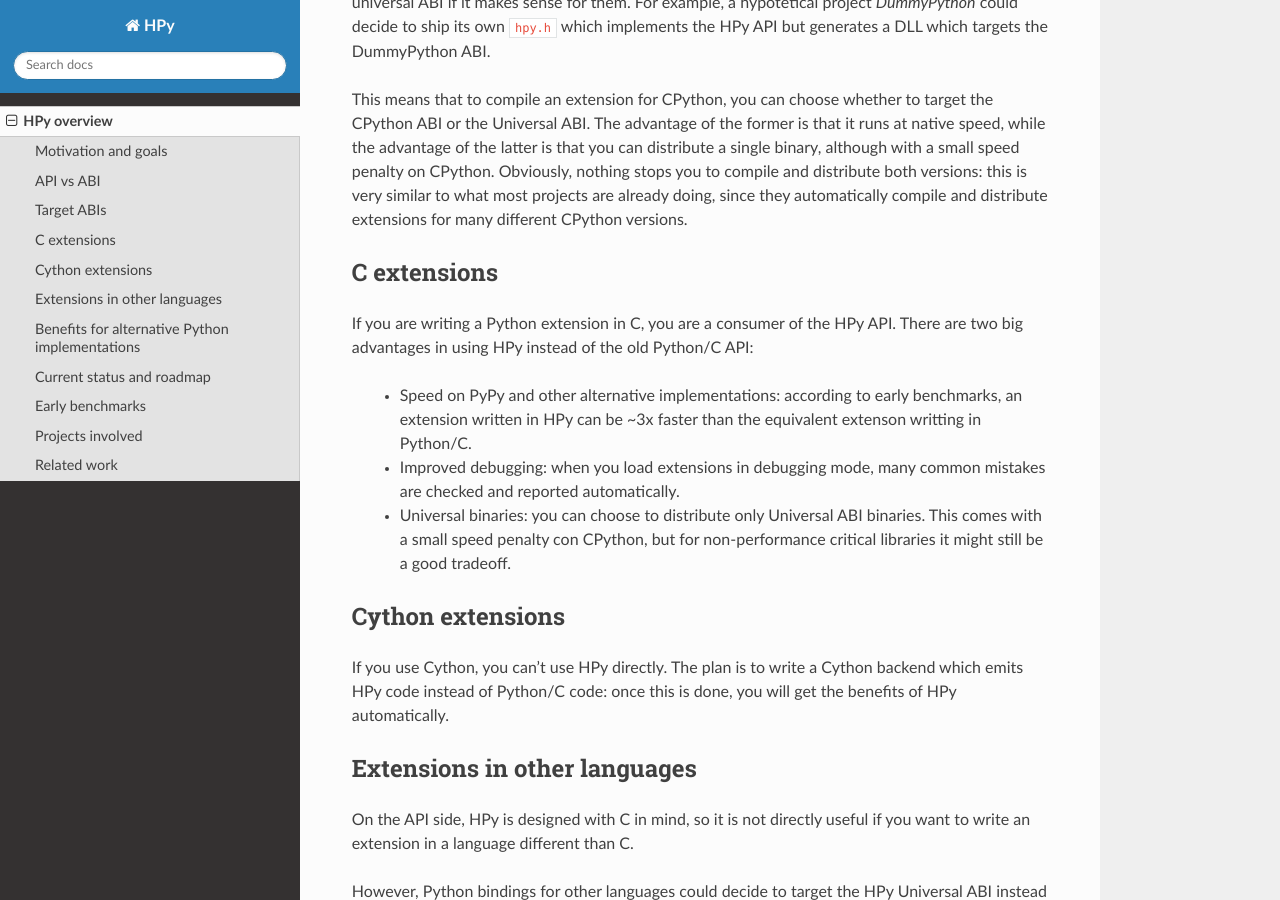
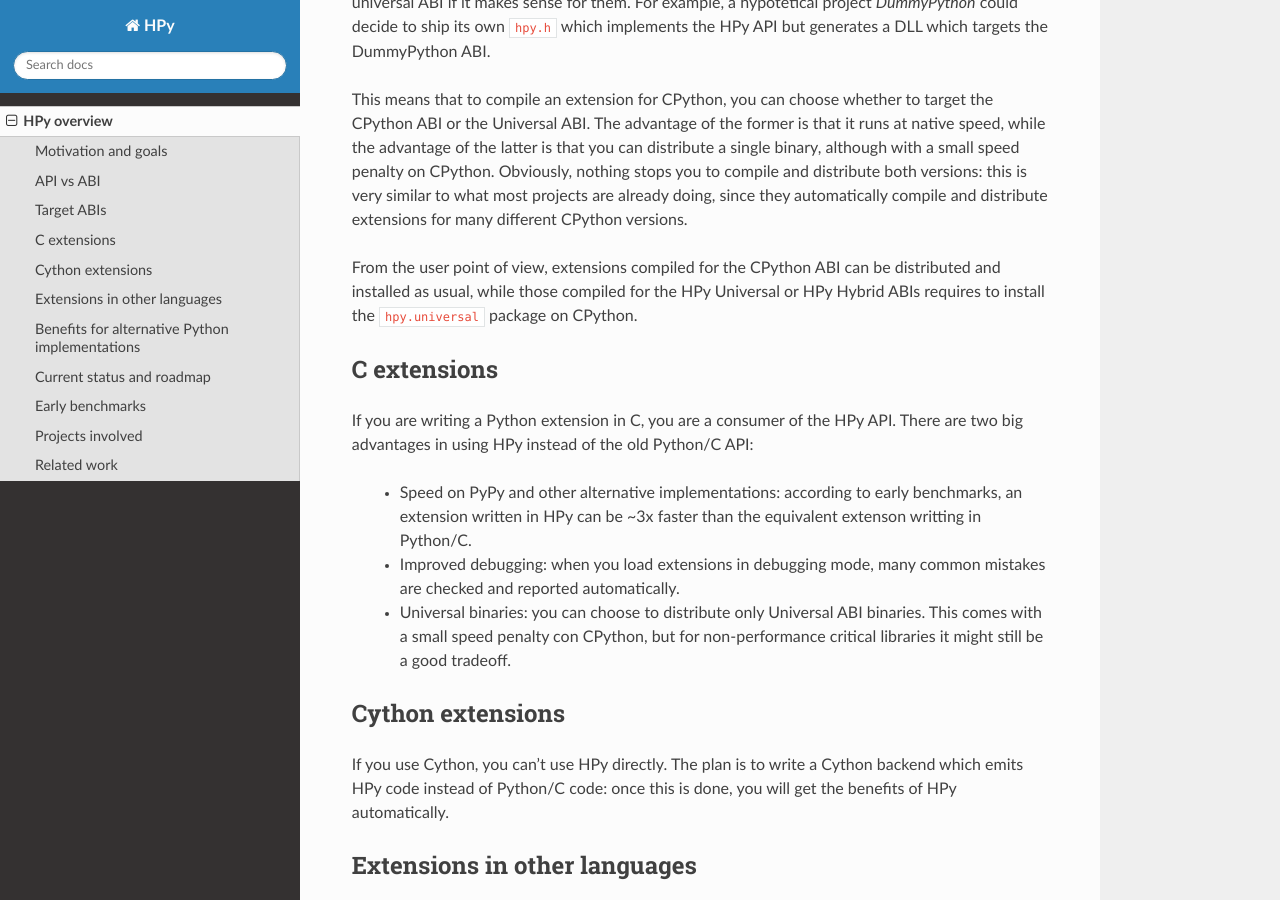
Before and after one commit to hpyproject/hpy, a Sphinx documentation site: the page built from docs/overview.rst, in a window 1280 px wide and 900 px high, scrolled down 2973 px. Built offline with Sphinx 7.4.7 and the Read the Docs theme 2.0.0, drawn with Linux system fonts in a browser that asks for light colours.

Commit message:
address a comment in the review

```diff
--- a/docs/overview.rst
+++ b/docs/overview.rst
@@ -170,6 +170,11 @@
 versions: this is very similar to what most projects are already doing, since
 they automatically compile and distribute extensions for many different
 CPython versions.
+
+From the user point of view, extensions compiled for the CPython ABI can be
+distributed and installed as usual, while those compiled for the HPy Universal
+or HPy Hybrid ABIs requires to install the ``hpy.universal`` package on
+CPython.
 
 
 C extensions
```
